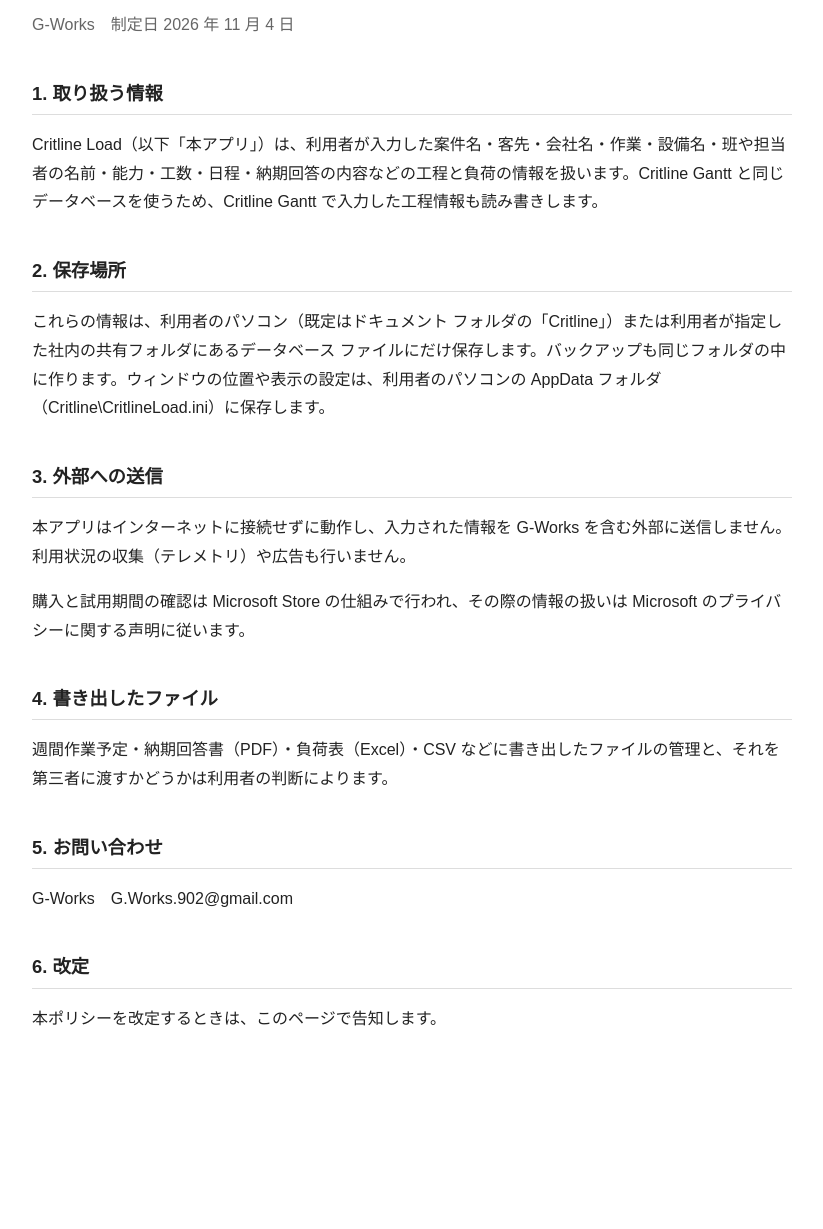
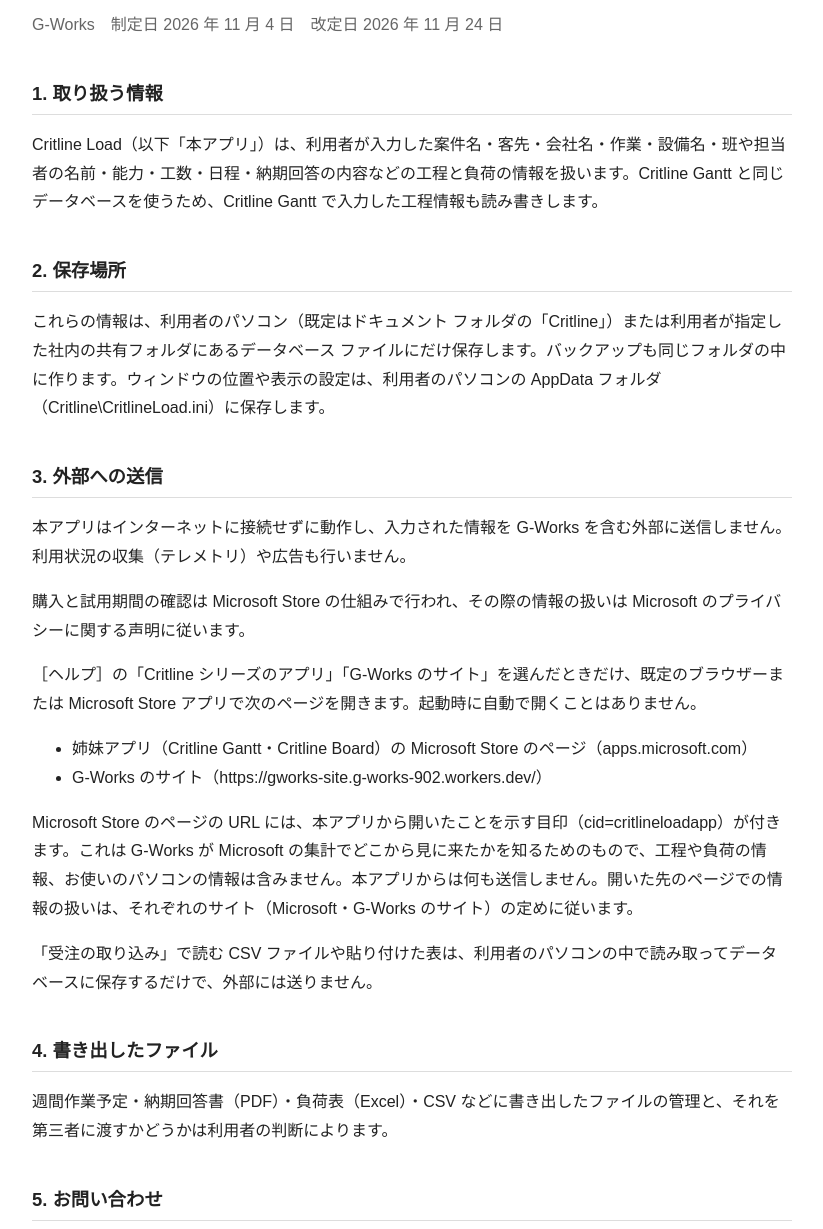
Before and after one commit to G-Works902/critlineload, a plain HTML site: page index.html in a window 1280 px wide. Shown: the part 71-1300 px from the top of the page, without its empty margins (228-1051 px from the left). Before the commit the page ends 1184 px from the top, so only its background shows below. Drawn offline with Linux system fonts and the light colour scheme.

Commit message:
プライバシーポリシー改定：ヘルプのシリーズのアプリ・G-Works のサイト（cid=critlineloadapp）、受注の取り込み
Co-Authored-By: Claude Opus 5.5 <noreply@anthropic.com>

```diff
--- a/index.html
+++ b/index.html
@@ -17,7 +17,7 @@
 <body>
 <main>
 <h1>Critline Load プライバシーポリシー</h1>
-<p class="meta">G-Works　制定日 2026 年 11 月 4 日</p>
+<p class="meta">G-Works　制定日 2026 年 11 月 4 日　改定日 2026 年 11 月 24 日</p>
 
 <h2>1. 取り扱う情報</h2>
 <p>Critline Load（以下「本アプリ」）は、利用者が入力した案件名・客先・会社名・作業・設備名・班や担当者の名前・能力・工数・日程・納期回答の内容などの工程と負荷の情報を扱います。Critline Gantt と同じデータベースを使うため、Critline Gantt で入力した工程情報も読み書きします。</p>
@@ -28,6 +28,13 @@
 <h2>3. 外部への送信</h2>
 <p>本アプリはインターネットに接続せずに動作し、入力された情報を G-Works を含む外部に送信しません。利用状況の収集（テレメトリ）や広告も行いません。</p>
 <p>購入と試用期間の確認は Microsoft Store の仕組みで行われ、その際の情報の扱いは Microsoft のプライバシーに関する声明に従います。</p>
+<p>［ヘルプ］の「Critline シリーズのアプリ」「G-Works のサイト」を選んだときだけ、既定のブラウザーまたは Microsoft Store アプリで次のページを開きます。起動時に自動で開くことはありません。</p>
+<ul>
+  <li>姉妹アプリ（Critline Gantt・Critline Board）の Microsoft Store のページ（apps.microsoft.com）</li>
+  <li>G-Works のサイト（https://gworks-site.g-works-902.workers.dev/）</li>
+</ul>
+<p>Microsoft Store のページの URL には、本アプリから開いたことを示す目印（cid=critlineloadapp）が付きます。これは G-Works が Microsoft の集計でどこから見に来たかを知るためのもので、工程や負荷の情報、お使いのパソコンの情報は含みません。本アプリからは何も送信しません。開いた先のページでの情報の扱いは、それぞれのサイト（Microsoft・G-Works のサイト）の定めに従います。</p>
+<p>「受注の取り込み」で読む CSV ファイルや貼り付けた表は、利用者のパソコンの中で読み取ってデータベースに保存するだけで、外部には送りません。</p>
 
 <h2>4. 書き出したファイル</h2>
 <p>週間作業予定・納期回答書（PDF）・負荷表（Excel）・CSV などに書き出したファイルの管理と、それを第三者に渡すかどうかは利用者の判断によります。</p>
```
Also changed, not shown: privacy.html (+8 -1 lines).
